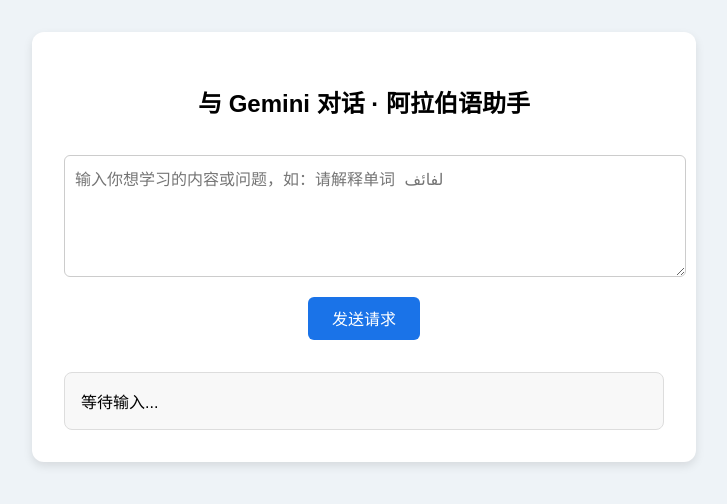
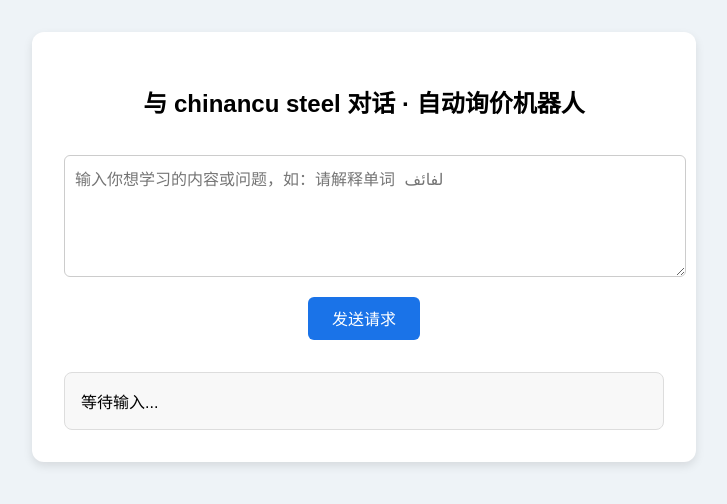
Before and after one commit to yalesherwin/Arabic, a plain HTML site: page index.html in a window 1280 px wide. Shown: the whole page, without its empty margins (276-1003 px from the left). Drawn offline with Linux system fonts and the light colour scheme.

Commit message:
Update index.html

```diff
--- a/index.html
+++ b/index.html
@@ -53,7 +53,7 @@
 </head>
 <body>
   <div class="container">
-    <h2>与 Gemini 对话 · 阿拉伯语助手</h2>
+    <h2>与 chinancu steel 对话 · 自动询价机器人</h2>
     <textarea id="prompt" placeholder="输入你想学习的内容或问题，如：请解释单词 لفائف"></textarea>
     <br>
     <button onclick="askGemini()">发送请求</button>
```
